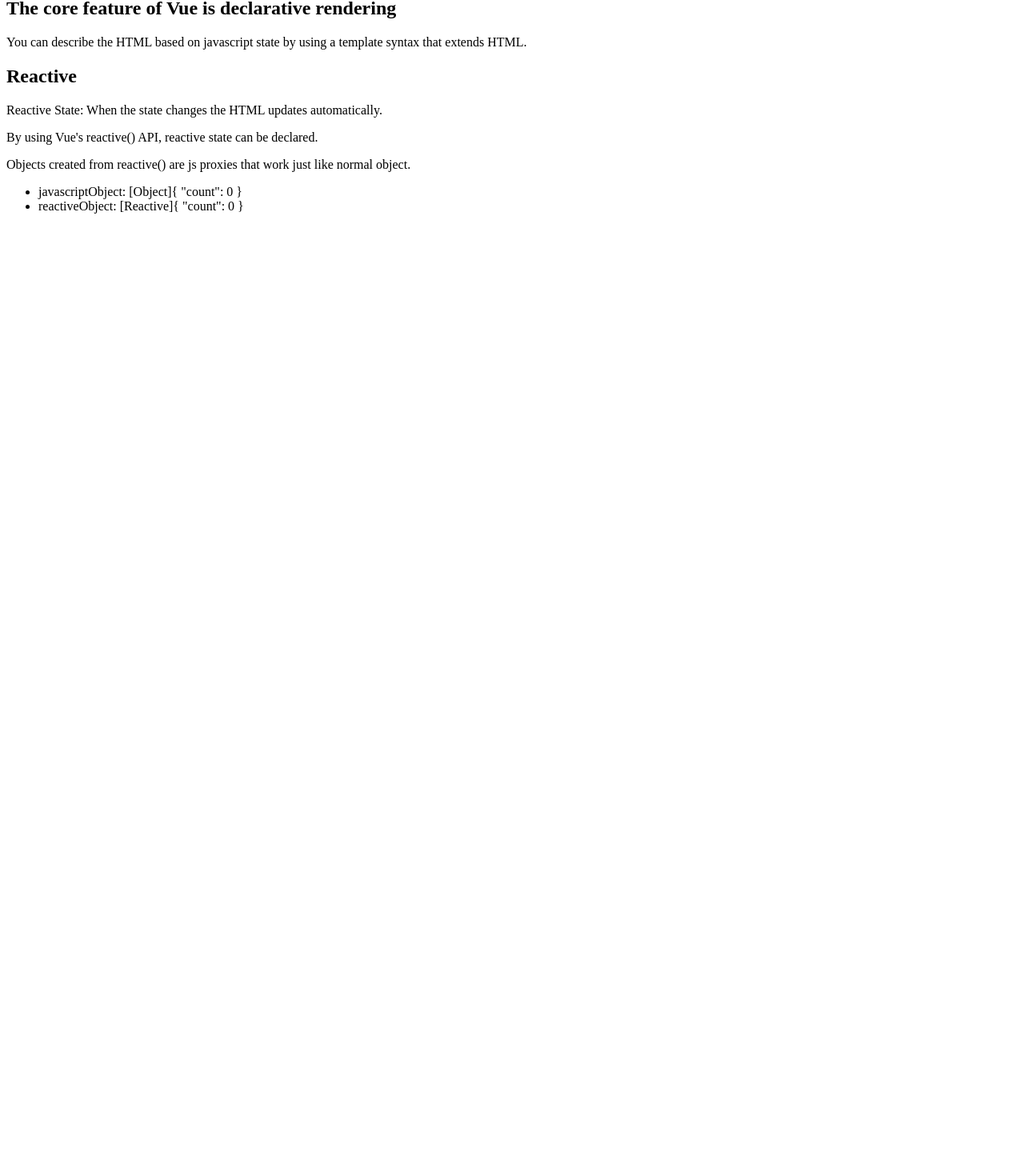
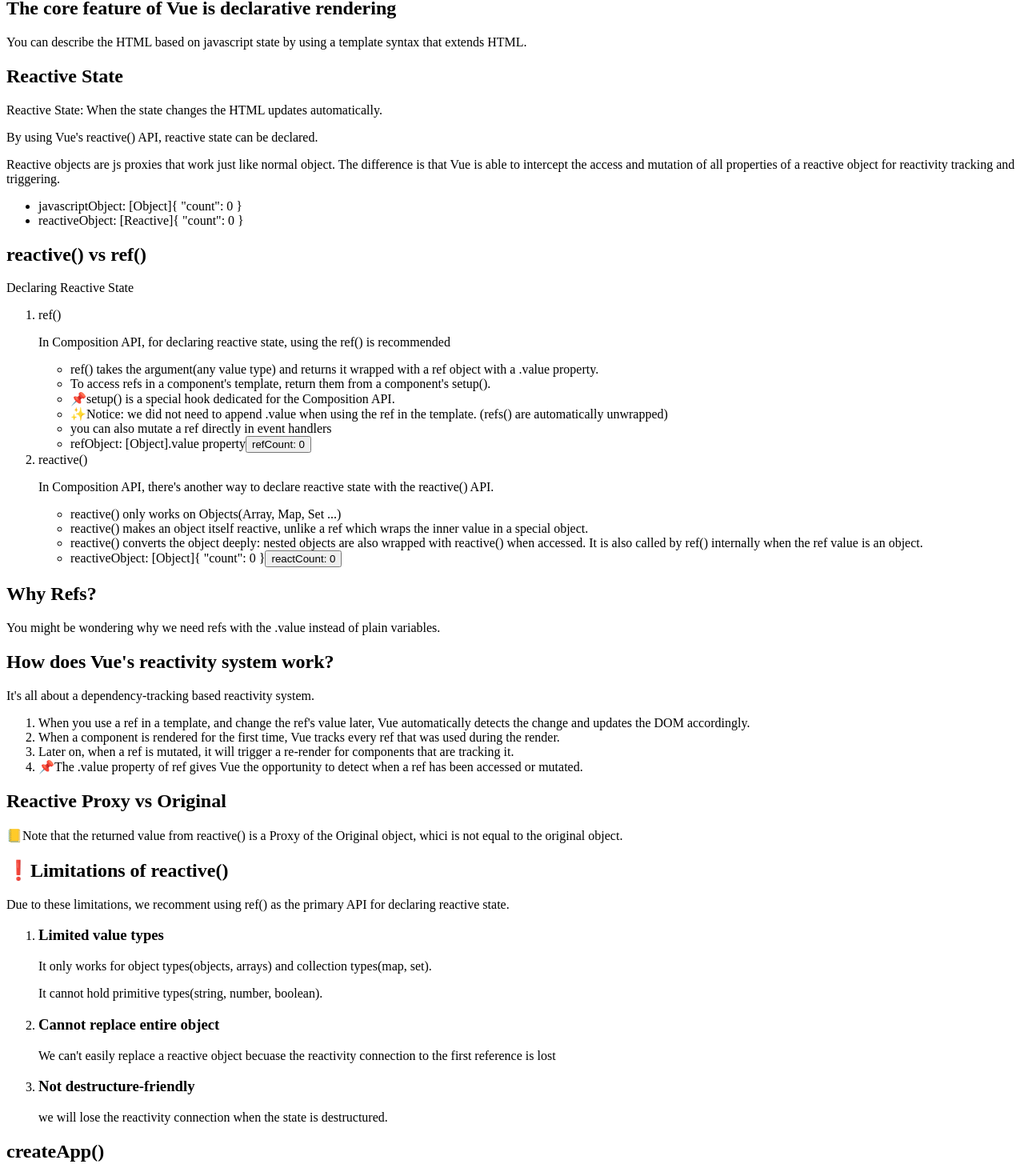
Before and after one commit to CHOCOCHANEL/vite-scaffold, a Vue app: page / in a window 1280 px wide. Shown: the part 83-1553 px from the top of the page at 80% size. Before the commit the page ends 800 px from the top, so only its background shows below. Built offline with nearby package versions, Linux system fonts and the light colour scheme.

Commit message:
2. Declarative Rendering

```diff
--- a/src/App.vue
+++ b/src/App.vue
@@ -1,22 +1,127 @@
 <template>
   <h1>Declarative Rendering</h1>
+  <div>
     <h2>The core feature of Vue is declarative rendering</h2>
     <p>
       You can describe the HTML based on javascript state by using a template syntax that extends
       HTML.
     </p>
-  <h2>Reactive</h2>
+  </div>
+  <div>
+    <h2>Reactive State</h2>
     <p>Reactive State: When the state changes the HTML updates automatically.</p>
     <p>By using Vue's reactive() API, reactive state can be declared.</p>
-  <p>Objects created from reactive() are js proxies that work just like normal object.</p>
+    <p>
+      Reactive objects are js proxies that work just like normal object. The difference is that Vue
+      is able to intercept the access and mutation of all properties of a reactive object for
+      reactivity tracking and triggering.
+    </p>
     <ul>
       <li>javascriptObject: [Object]{{ javascriptObject }}</li>
       <li>reactiveObject: [Reactive]{{ reactiveObject }}</li>
     </ul>
+  </div>
+  <div>
+    <h2>reactive() vs ref()</h2>
+    <p>Declaring Reactive State</p>
+    <ol>
+      <li>ref()</li>
+      <p>In Composition API, for declaring reactive state, using the ref() is recommended</p>
+      <ul>
+        <li>
+          ref() takes the argument(any value type) and returns it wrapped with a ref object with a
+          .value property.
+        </li>
+        <li>To access refs in a component's template, return them from a component's setup().</li>
+        <li>📌setup() is a special hook dedicated for the Composition API.</li>
+        <li>
+          ✨Notice: we did not need to append .value when using the ref in the template. (refs() are
+          automatically unwrapped)
+        </li>
+        <li>you can also mutate a ref directly in event handlers</li>
+        <li>
+          refObject: [Object]{{ refObject
+          }}<button @click="increment">refCount: {{ refCount }}</button>
+        </li>
+      </ul>
+      <li>reactive()</li>
+      <p>
+        In Composition API, there's another way to declare reactive state with the reactive() API.
+      </p>
+      <ul>
+        <li>reactive() only works on Objects(Array, Map, Set ...)</li>
+        <li>
+          reactive() makes an object itself reactive, unlike a ref which wraps the inner value in a
+          special object.
+        </li>
+        <li>
+          reactive() converts the object deeply: nested objects are also wrapped with reactive()
+          when accessed. It is also called by ref() internally when the ref value is an object.
+        </li>
+        <li>
+          reactiveObject: [Object]{{ reactiveObject
+          }}<button @click="reactiveObject.count++">reactCount: {{ reactiveObject.count }}</button>
+        </li>
+      </ul>
+    </ol>
+  </div>
+  <div>
+    <h2>Why Refs?</h2>
+    <p>You might be wondering why we need refs with the .value instead of plain variables.</p>
+    <h2>How does Vue's reactivity system work?</h2>
+    <p>It's all about a dependency-tracking based reactivity system.</p>
+    <ol>
+      <li>
+        When you use a ref in a template, and change the ref's value later, Vue automatically
+        detects the change and updates the DOM accordingly.
+      </li>
+      <li>
+        When a component is rendered for the first time, Vue tracks every ref that was used during
+        the render.
+      </li>
+      <li>
+        Later on, when a ref is mutated, it will trigger a re-render for components that are
+        tracking it.
+      </li>
+      <li>
+        📌The .value property of ref gives Vue the opportunity to detect when a ref has been
+        accessed or mutated.
+      </li>
+    </ol>
+    <h2>Reactive Proxy vs Original</h2>
+    <p>
+      📒Note that the returned value from reactive() is a Proxy of the Original object, whici is not
+      equal to the original object.
+    </p>
+    <h2>❗Limitations of reactive()</h2>
+    <p>
+      Due to these limitations, we recomment using ref() as the primary API for declaring reactive
+      state.
+    </p>
+    <ol>
+      <li>
+        <h3>Limited value types</h3>
+        <p>It only works for object types(objects, arrays) and collection types(map, set).</p>
+        <p>It cannot hold primitive types(string, number, boolean).</p>
+      </li>
+      <li>
+        <h3>Cannot replace entire object</h3>
+        <p>
+          We can't easily replace a reactive object becuase the reactivity connection to the first
+          reference is lost
+        </p>
+      </li>
+      <li>
+        <h3>Not destructure-friendly</h3>
+        <p>we will lose the reactivity connection when the state is destructured.</p>
+      </li>
+    </ol>
+  </div>
+  <div><h2>createApp()</h2></div>
 </template>
 
 <script>
-import { reactive } from 'vue'
+import { reactive, ref } from 'vue'
 
 export default {
   setup() {
@@ -24,7 +129,12 @@
       count: 0
     }
     const reactiveObject = reactive(javascriptObject)
-    return { javascriptObject, reactiveObject }
+    const refObject = ref('.value property')
+    const refCount = ref(0)
+    function increment() {
+      refCount.value++
+    }
+    return { javascriptObject, reactiveObject, refObject, refCount, increment }
   }
 }
 </script>
```
Lines whose indentation alone changed are shown as unchanged.
